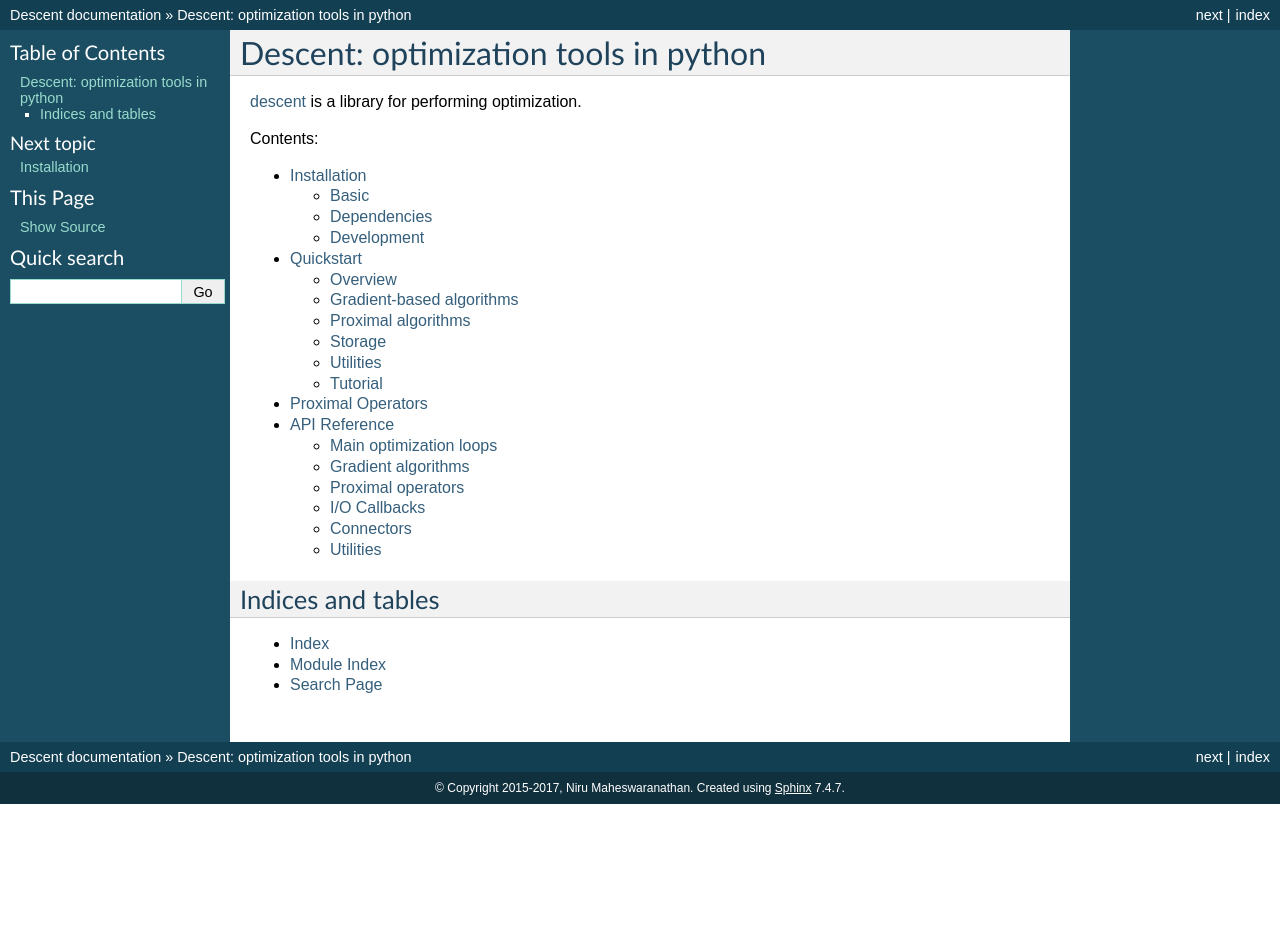
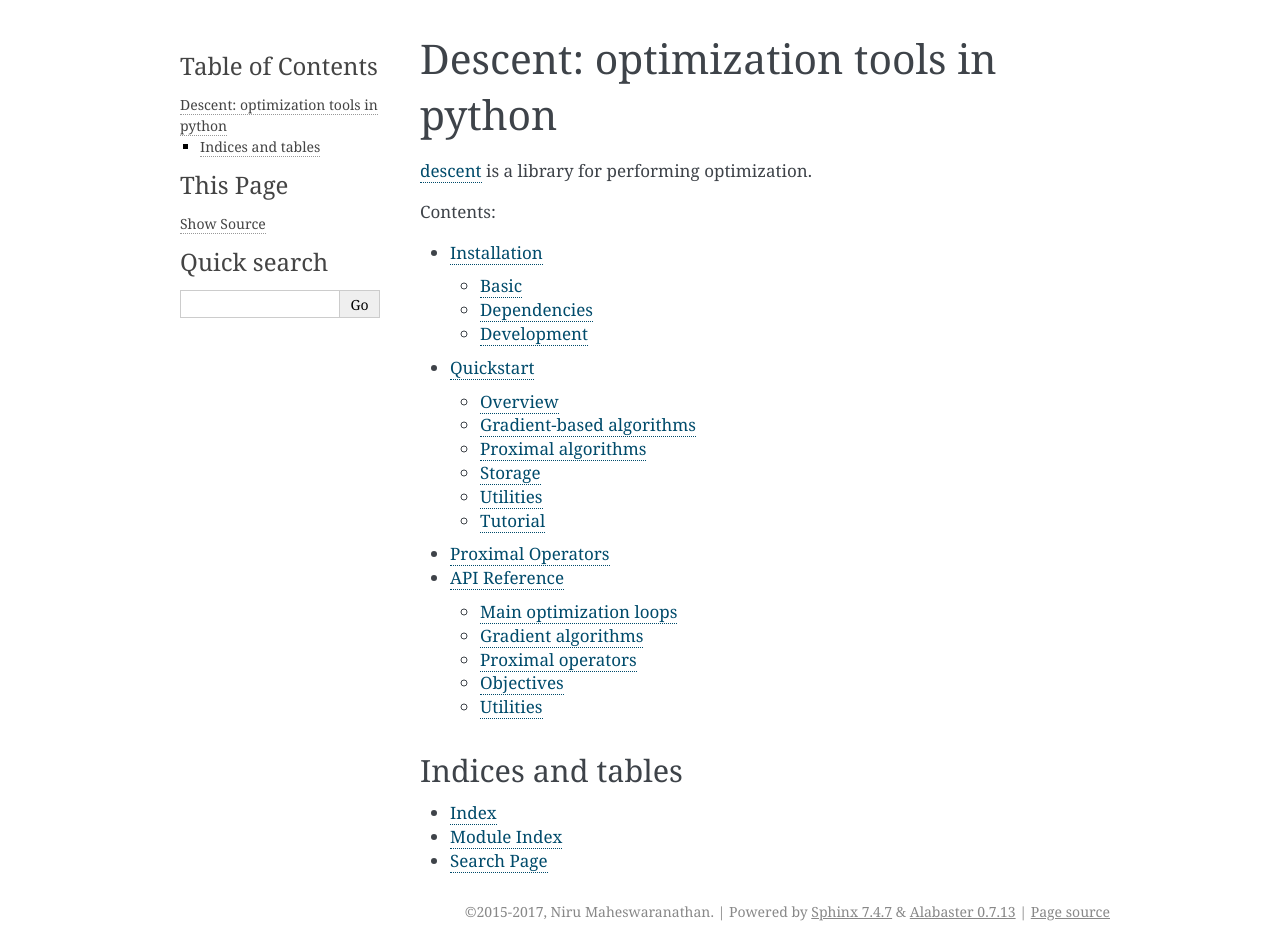
Before and after one commit to nirum/descent, a Sphinx documentation site: the page built from docs/index.rst, in a window 1280 px wide. Built offline with Sphinx 7.4.7, drawn with Linux system fonts in a browser that asks for light colours; the version number could not be read and is left out; before the commit the page ends 900 px from its top, so only the background shows below that.

Commit message:
updating docs

```diff
--- a/docs/api.rst
+++ b/docs/api.rst
@@ -26,18 +26,10 @@ Proximal operators
     :undoc-members:
     :show-inheritance:
 
-I/O Callbacks
--------------
-
-.. automodule:: descent.io
-    :members:
-    :undoc-members:
-    :show-inheritance:
-
-Connectors
+Objectives
 ----------
 
-.. automodule:: descent.connectors
+.. automodule:: descent.objectives
     :members:
     :undoc-members:
     :show-inheritance:
--- a/docs/conf.py
+++ b/docs/conf.py
@@ -118,7 +118,7 @@ todo_include_todos = True
 
 # The theme to use for HTML and HTML Help pages.  See the documentation for
 # a list of builtin themes.
-html_theme = 'default'
+html_theme = 'alabaster'
 
 # Theme options are theme-specific and customize the look and feel of a theme
 # further.  For a list of options available for each theme, see the
```
Also changed, not shown: 1 other file.
